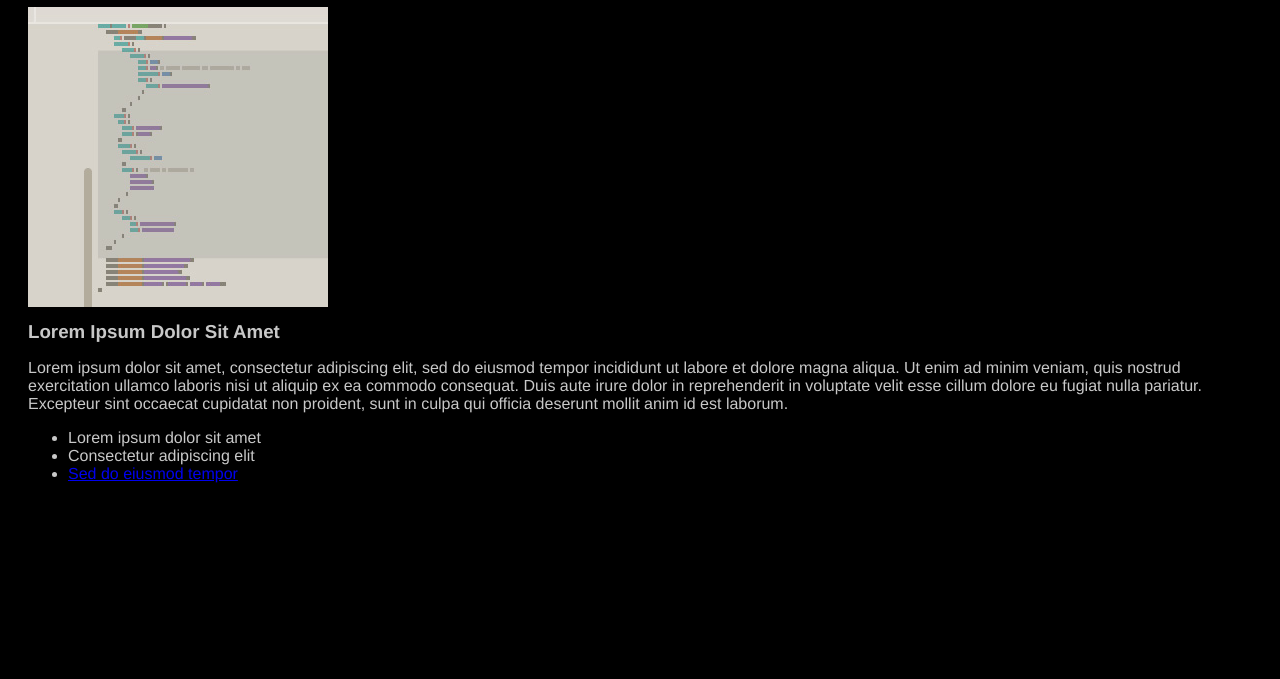
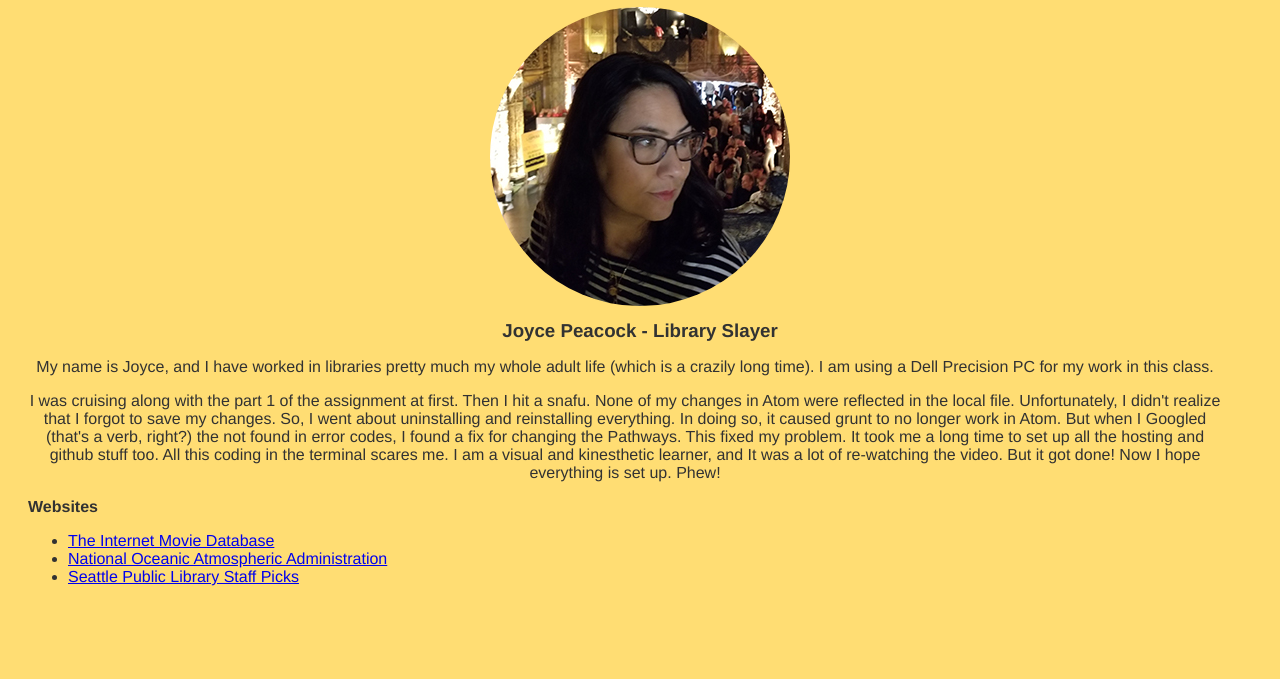
Before and after one commit to JoycePeacock/uclax_wcib_week_1, a website: page index.html in a window 1280 px wide. Shown: the part 121-800 px from the top of the page. Drawn offline with Linux system fonts and the light colour scheme.

Commit message:
Almost Done

```diff
--- a/css/styles.scss
+++ b/css/styles.scss
@@ -1,10 +1,10 @@
-$background-color: rgb( 0, 0, 0 );
-$text-color: rgb( 0, 200, 200 );
+$background-color: rgb(255, 221, 115);
+$text-color: rgb(50, 50, 50);
 
 body {
   color: $text-color;
   background: $background-color;
-  text-align: left;
+  text-align: center;
   font-family: 'Helvetica', 'Arial', sans-serif;
   padding-top: 20px;
   padding-right: 20px;
@@ -29,6 +29,13 @@ body {
     margin-bottom: 0px;
   }
 
+  h4 {
+    color: $text-color;
+    margin-top: 10px;
+    margin-bottom: 0px;
+    text-align: left;
+
+  }
   p {
     color: $text-color;
     padding-right: 30px;
@@ -36,6 +43,7 @@ body {
 
   ul {
       list-style-type: disc;
+      text-align: left;
   }
 
   a {
@@ -46,6 +54,6 @@ body {
   }
 
   img {
-    border-radius: 0px;
+    border-radius: 180px;
   }
 }
--- a/index.html
+++ b/index.html
@@ -4,7 +4,7 @@
   <head>
     <meta charset="utf-8">
 
-    <title></title>
+    <title>Joyce Peacock</title>
 
     <meta name="description" content="">
     <meta name="viewport" content="width=device-width, initial-scale=1">
@@ -15,15 +15,17 @@
   <body>
     <h1>UCLAx Web Coding Intensive Bootcamp</h1>
     <h2>Week 1</h2>
-    <img src="images/photo.jpg" alt="This is a photo">
-    <h3>Lorem Ipsum Dolor Sit Amet</h3>
+    <img src="images/jpeacock_Picture.jpg" alt="This is a photo of me at the Ace Hotel">
+    <h3>Joyce Peacock - Library Slayer</h3>
     <p>
-      Lorem ipsum dolor sit amet, consectetur adipiscing elit, sed do eiusmod tempor incididunt ut labore et dolore magna aliqua. Ut enim ad minim veniam, quis nostrud exercitation ullamco laboris nisi ut aliquip ex ea commodo consequat. Duis aute irure dolor in reprehenderit in voluptate velit esse cillum dolore eu fugiat nulla pariatur. Excepteur sint occaecat cupidatat non proident, sunt in culpa qui officia deserunt mollit anim id est laborum.
-    </p>
+      My name is Joyce, and I have worked in libraries pretty much my whole adult life (which is a crazily long time). I am using a Dell Precision PC for my work in this class.   </p>
+    <p>
+      I was cruising along with the part 1 of the assignment at first. Then I hit a snafu. None of my changes in Atom were reflected in the local file. Unfortunately, I didn't realize that I forgot to save my changes. So, I went about uninstalling and reinstalling everything. In doing so, it caused grunt to no longer work in Atom. But when I Googled (that's a verb, right?) the not found in error codes, I found a fix for changing the Pathways. This fixed my problem. It took me a long time to set up all the hosting and github stuff too. All this coding in the terminal scares me. I am a visual and kinesthetic learner, and It was a lot of re-watching the video. But it got done! Now I hope everything is set up. Phew!</p>
+    <h4>Websites</h4>
     <ul>
-      <li>Lorem ipsum dolor sit amet</li>
-      <li>Consectetur adipiscing elit</li>
-      <li><a href="https://google.com" title="Google.com" target="_blank">Sed do eiusmod tempor</a></li>
+      <li><a href="https://imdb.com/" title="IMDB.com" target="_blank">The Internet Movie Database</a></li>
+      <li><a href="https://www.noaa.gov/" title="NOAA.gov" target="_blank">National Oceanic Atmospheric Administration</a></li>
+      <li><a href="https://www.spl.org/books-and-media/books-and-ebooks/staff-picks" title="Staff Picks" target="_blank">Seattle Public Library Staff Picks</a></li>
     </ul>
   </body>
 
```
Also changed, not shown: css/styles.css, images/jpeacock_Picture.jpg (added).
